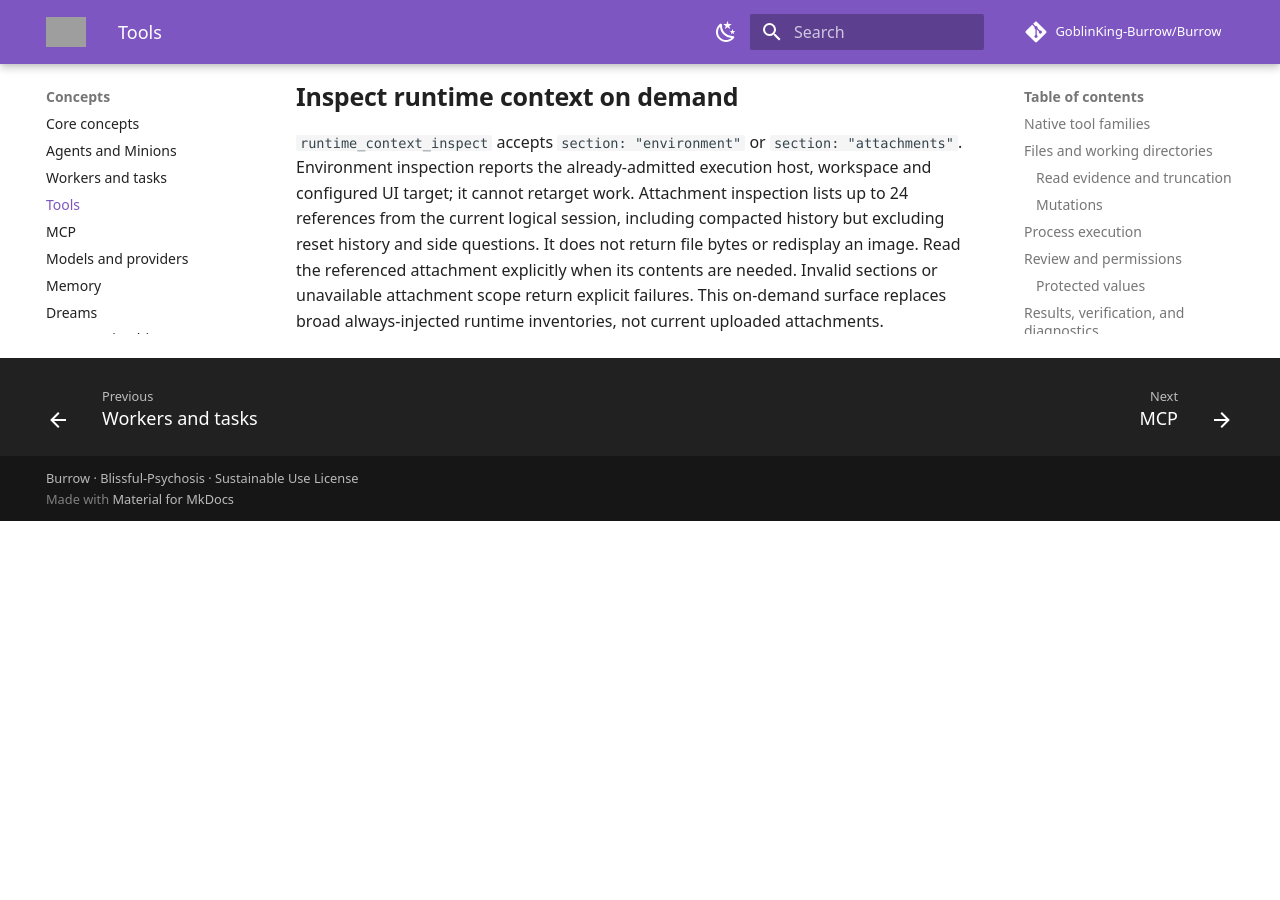
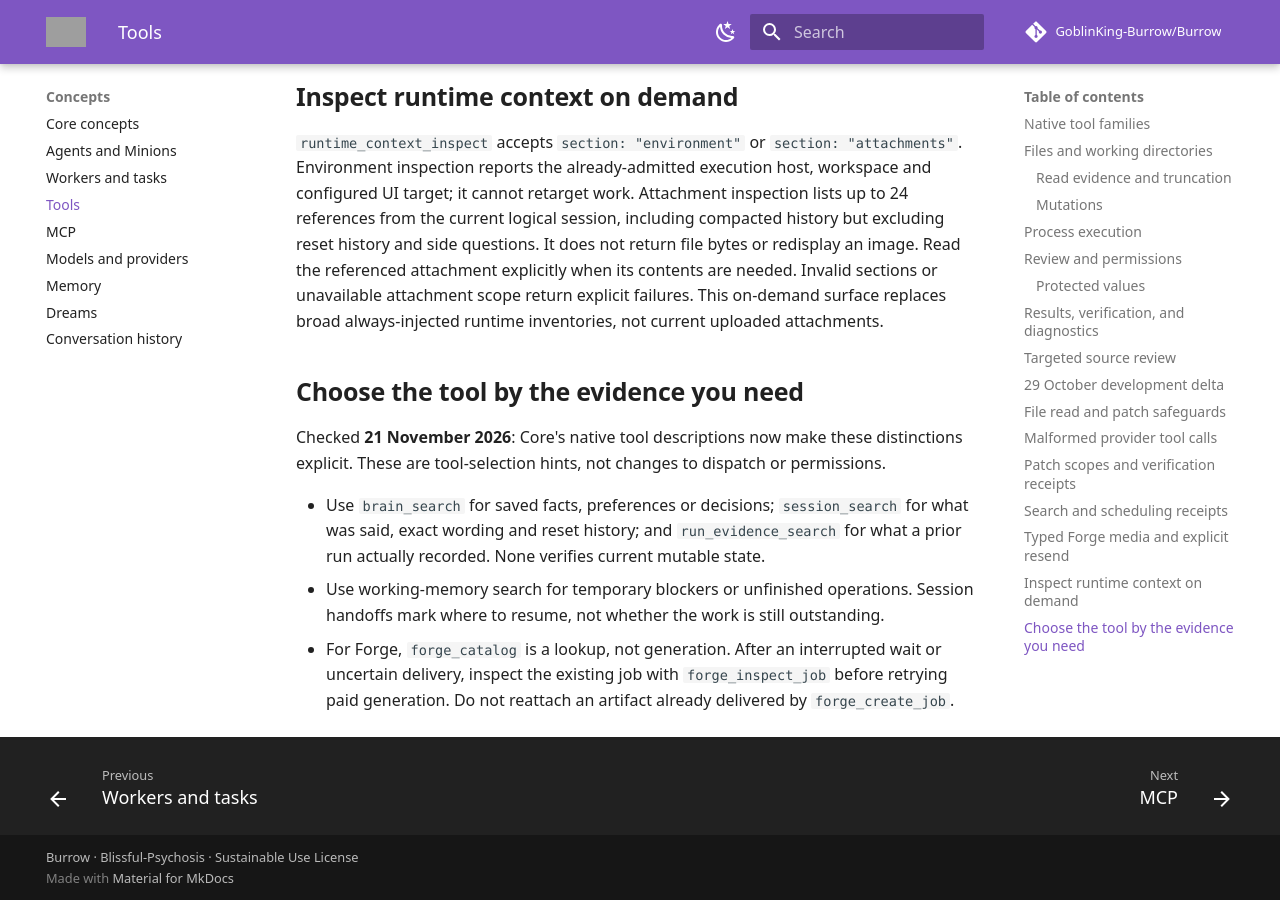
Before and after one commit to NightShaman/Burrow, an MkDocs documentation site: the page built from docs/concepts/tools.md, in a window 1280 px wide and 900 px high, scrolled down 7281 px. Built offline with MkDocs 1.6.1 and Material for MkDocs 9.7.7, drawn with Linux system fonts in a browser that asks for light colours; comment, search, counter and statistics services are not loaded; before the commit the page ends 7802 px from its top, so only the background shows below that; grey boxes are pictures that could not be loaded.

Commit message:
docs: reconcile November 21 development behavior [skip ci]

```diff
--- a/docs/architecture/runtime.md
+++ b/docs/architecture/runtime.md
@@ -57,7 +57,7 @@ Important failure categories include uncovered history, unavailable compression,
 
 ### Provider-ready order
 
-The provider-facing message projection separates:
+Before provider-specific serialization, the assembled message projection separates:
 
 1. Identity/profile system material
 2. Stable operating instructions
@@ -67,6 +67,8 @@ The provider-facing message projection separates:
 6. The current user instruction and current attachments, or runtime-owned developer recovery context for a claimed restart recovery turn
 
 This is different from the flattened diagnostic prompt and from the broad section names in the runtime contract. Prior summaries are support for continuity, not replacement source evidence. Attributed peer messages preserve their origin instead of masquerading as user instructions.
+
+Checked **21 November 2026**: on the direct OpenAI OAuth/ChatGPT backend Responses path, the adapter moves only the tagged fresh runtime-support developer item immediately after the intact current user item on the wire. Shared mod guidance stays before the user item. Historical context and source roles do not change, and an untagged transcript or a recovery turn with no current user item does not trigger this reorder. Public OpenAI and compatible proxy Responses paths retain the assembled order. See [provider caching](../concepts/models.md#what-caching-currently-means).
 
 ### Budgets and current-message integrity
 
--- a/docs/concepts/tools.md
+++ b/docs/concepts/tools.md
@@ -161,3 +161,11 @@ Checked **14 November 2026**: Catalog-qualified Google video and capability-decl
 ## Inspect runtime context on demand
 
 `runtime_context_inspect` accepts `section: "environment"` or `section: "attachments"`. Environment inspection reports the already-admitted execution host, workspace and configured UI target; it cannot retarget work. Attachment inspection lists up to 24 references from the current logical session, including compacted history but excluding reset history and side questions. It does not return file bytes or redisplay an image. Read the referenced attachment explicitly when its contents are needed. Invalid sections or unavailable attachment scope return explicit failures. This on-demand surface replaces broad always-injected runtime inventories, not current uploaded attachments.
+
+## Choose the tool by the evidence you need
+
+Checked **21 November 2026**: Core's native tool descriptions now make these distinctions explicit. These are tool-selection hints, not changes to dispatch or permissions.
+
+- Use `brain_search` for saved facts, preferences or decisions; `session_search` for what was said, exact wording and reset history; and `run_evidence_search` for what a prior run actually recorded. None verifies current mutable state.
+- Use working-memory search for temporary blockers or unfinished operations. Session handoffs mark where to resume, not whether the work is still outstanding.
+- For Forge, `forge_catalog` is a lookup, not generation. After an interrupted wait or uncertain delivery, inspect the existing job with `forge_inspect_job` before retrying paid generation. Do not reattach an artifact already delivered by `forge_create_job`.
--- a/docs/project/source-map.md
+++ b/docs/project/source-map.md
@@ -187,3 +187,7 @@ This is static source and regression-definition inspection, with documentation b
 ## Ordinary delta: 20 November 2026
 
 Compared the last verified source pins through assembly **2026.11.21.2**. Reviewed changes cover encrypted OpenAI Responses continuation and compatible account affinity, usage sample reuse, OpenAI embedding picker, submitted chat ordering, and removal of Forge Home cursor effects. Included development documentation is based on static source and regression-definition inspection, not a live provider or application test. Historical full-review scope and approved layout and artwork are unchanged.
+
+## Ordinary delta: 21 November 2026
+
+Compared the last verified source pins through assembly **2026.11.22.2**. Reviewed direct ChatGPT backend Responses support ordering, clarified native tool descriptions, and latest-message behavior on conversation switches. Prior documentation-only changes were excluded from the implementation delta. This was static source and regression-definition inspection plus documentation checks, not an application or provider test. Unchanged pages retain their earlier review scope; approved artwork and layout are unchanged.
```
Also changed, not shown: other parts of docs/architecture/runtime.md (+1 -1 lines), other parts of docs/project/source-map.md (+3 -3 lines), docs/concepts/interface.md (+4 -0 lines), docs/concepts/models.md (+1 -1 lines).
